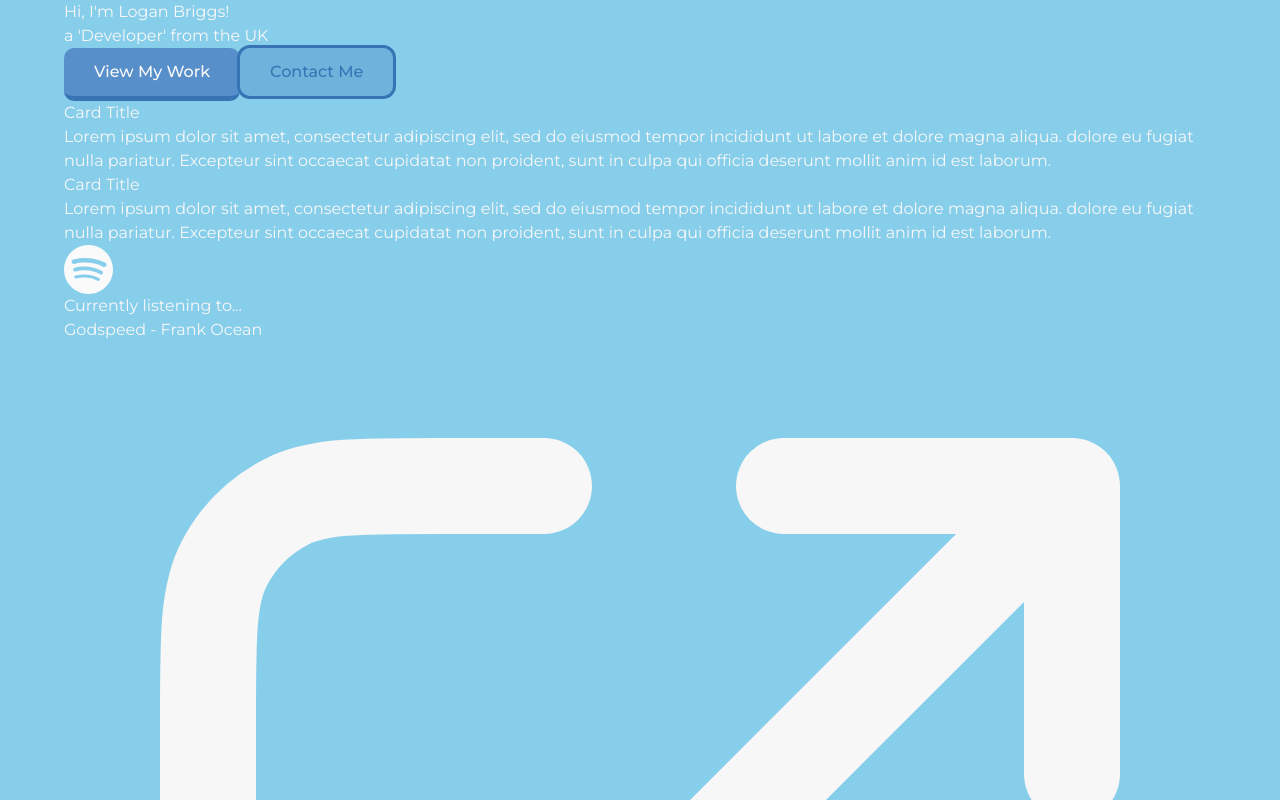
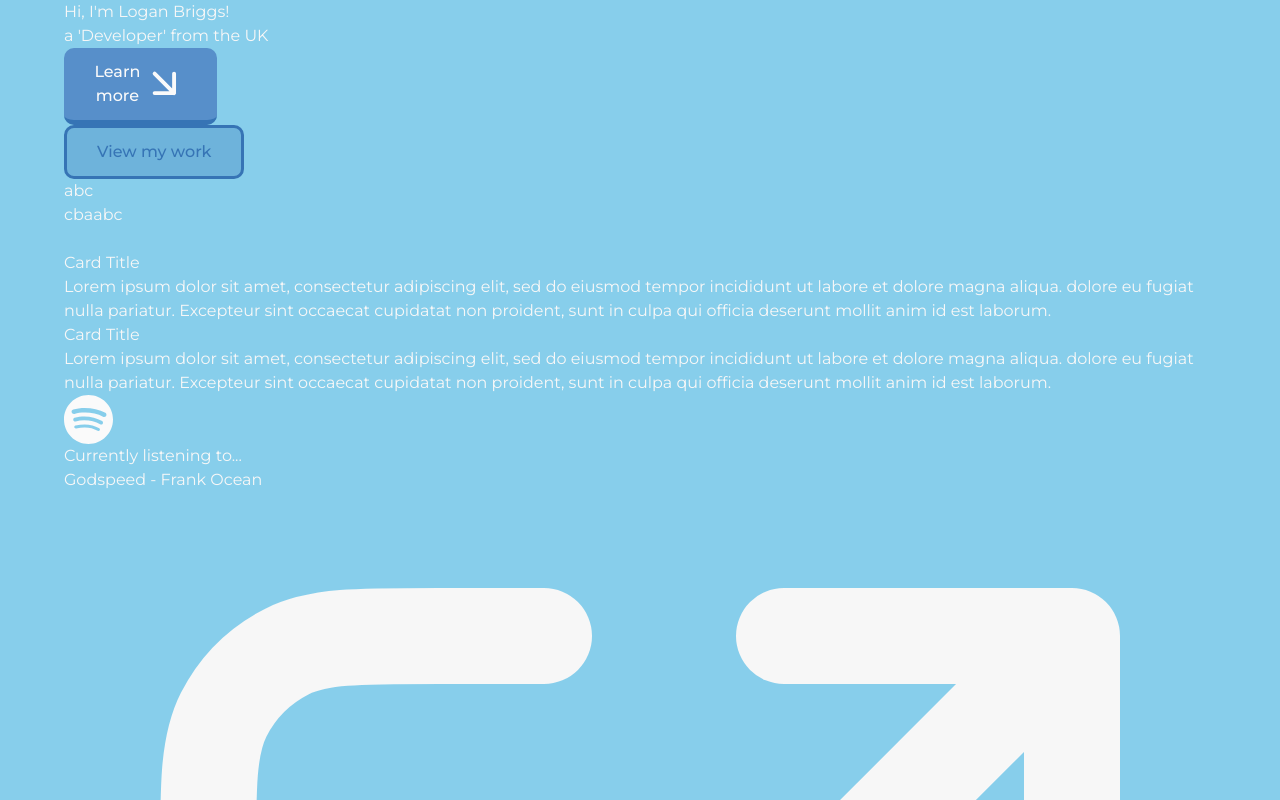
Before and after one commit to loganbriggs08/loganbrig.gs, a Next.js app: page / in a window 1280 px wide. Shown: the top 800 px of the page. Built offline with nearby package versions, Linux system fonts and the light colour scheme.

Commit message:
Begin adding accordions

```diff
--- /dev/null
+++ b/src/app/components/accordion.tsx
@@ -0,0 +1,61 @@
+"use client"
+
+import {useState} from "react";
+import {AccordionEntry, AccordionProps} from "@/props/components/accordion";
+
+export default function Accordion(props: AccordionProps) {
+    const [openAccordions, setOpenAccordions] = useState<number[]>([0]);
+
+    function toggleOpenAccordions(accordionIndex: number) {
+        if (openAccordions.includes(accordionIndex)) {
+            setOpenAccordions(openAccordions.filter(index => index !== accordionIndex));
+        } else {
+            setOpenAccordions([...openAccordions, accordionIndex]);
+        }
+    }
+
+    return (
+        <div>
+            {props.accordions.map((accordionEntry: AccordionEntry, accordionIndex: number) => {
+                return (
+                    <button
+                        key={accordionIndex}
+                        className={
+                            accordionIndex === 0 ?
+                                "p-4 pt-6 w-full flex flex-row rounded-xl bg-[var(--mid-blue)] border-b-8 border-b-[var(--dark-blue)]"
+                                :
+                                "mt-5 w-full flex flex-row p-4 pt-6 rounded-xl bg-[var(--mid-blue)] border-b-8 border-b-[var(--dark-blue)]"
+                        }
+                        onClick={() => toggleOpenAccordions(accordionIndex)}
+                    >
+                        <div>
+                            <h2>
+                                {accordionEntry.title}
+                            </h2>
+
+                            {openAccordions.includes(accordionIndex) && (
+                                <p>{accordionEntry.description}</p>
+                            )}
+                        </div>
+
+                        <div className="ml-auto mr-5">
+                            <button>
+                                {openAccordions.includes(accordionIndex) ? (
+                                    <svg className="w-7 h-7" viewBox="0 0 24 24" fill="none" xmlns="http://www.w3.org/2000/svg">
+                                        <path d="M6 9L12 15L18 9" stroke="currentColor" stroke-width="2" stroke-linecap="round" stroke-linejoin="round"/>
+                                    </svg>
+                                ) : (
+                                    <svg className="w-7 h-7" viewBox="0 0 24 24" fill="none" xmlns="http://www.w3.org/2000/svg">
+                                        <path d="M18 15L12 9L6 15" stroke="currentColor" stroke-width="2" stroke-linecap="round" stroke-linejoin="round"/>
+                                    </svg>
+                                )}
+
+                            </button>
+                        </div>
+
+                    </button>
+                )
+            })}
+        </div>
+    );
+}
--- a/src/app/components/footer.tsx
+++ b/src/app/components/footer.tsx
@@ -5,7 +5,7 @@ export default function Footer() {
     return (
         <footer className="w-full">
             <div className="small_content w-full md:large_content">
-                <div className="absolute z-10 bottom-0">
+                <div className="absolute z-10">
                     <Spotify
                         playing={true}
                         current_song={
--- a/src/app/globals.css
+++ b/src/app/globals.css
@@ -52,17 +52,26 @@ body {
 
 /* Styles just for primary buttons */
 .btn-primary {
+  display: flex;
+  flex-direction: row;
   color: var(--white);
   font-weight: 500;
+  text-decoration: none;
   border-bottom: solid 5px var(--dark-blue);
   background-color: var(--mid-blue);
+}
+
+/* Button hover styles for primary buttons */
+.btn-primary:hover {
+  opacity: 0.925;
 }
 
 /* Styles just for secondary buttons */
 .btn-secondary {
   color: var(--dark-blue);
   font-weight: 500;
-  outline: solid 3px var(--dark-blue);
+  text-decoration: none;
+  border: solid 3px var(--dark-blue);
   background-color: var(--dark-blue-light);
 }
 
--- a/src/app/page.tsx
+++ b/src/app/page.tsx
@@ -1,5 +1,6 @@
 import Footer from "@/app/components/footer";
 import Card from "@/app/components/card";
+import Accordion from "@/app/components/accordion";
 // import Clouds from "@/app/components/clouds";
 
 export default function Home() {
@@ -18,20 +19,39 @@ export default function Home() {
                     </div>
 
 
-                    <div className="mt-12 pb-20">
+                    <div className="mt-12 pb-20 flex flex-row">
                         <button className="btn btn-primary">
-                            View My Work
+                            Learn more
+
+                            <svg className="w-5 h-5 ml-2 mt-auto mb-auto" viewBox="0 0 24 24" fill="none" xmlns="http://www.w3.org/2000/svg">
+                                <path d="M7 7L17 17M17 17V7M17 17H7" stroke="currentColor" stroke-width="2" stroke-linecap="round" stroke-linejoin="round"/>
+                            </svg>
                         </button>
 
                         <button className="btn btn-secondary ml-3">
-                            Contact Me
+                            View my work
                         </button>
                     </div>
 
                 </div>
             </div>
 
-            {/*<Clouds type={"both_heavy"} />*/}
+            <div className="pt-20 mb-20 small_content md:large_content">
+                <Accordion
+                    accordions={
+                        [
+                            {
+                                title: "abc",
+                                description: "cba",
+                            },
+                            {
+                                title: "abc",
+                                description: "cba",
+                            }
+                        ]
+                    }
+                />
+            </div>
 
             <div className="pt-20 mb-20 small_content md:large_content">
                 <div className="grid grid-cols-1 gap-10 md:grid-cols-2">
--- /dev/null
+++ b/src/props/components/accordion.ts
@@ -0,0 +1,8 @@
+export interface AccordionEntry {
+    title: string;
+    description: string;
+}
+
+export interface AccordionProps {
+    accordions: AccordionEntry[];
+}
```
